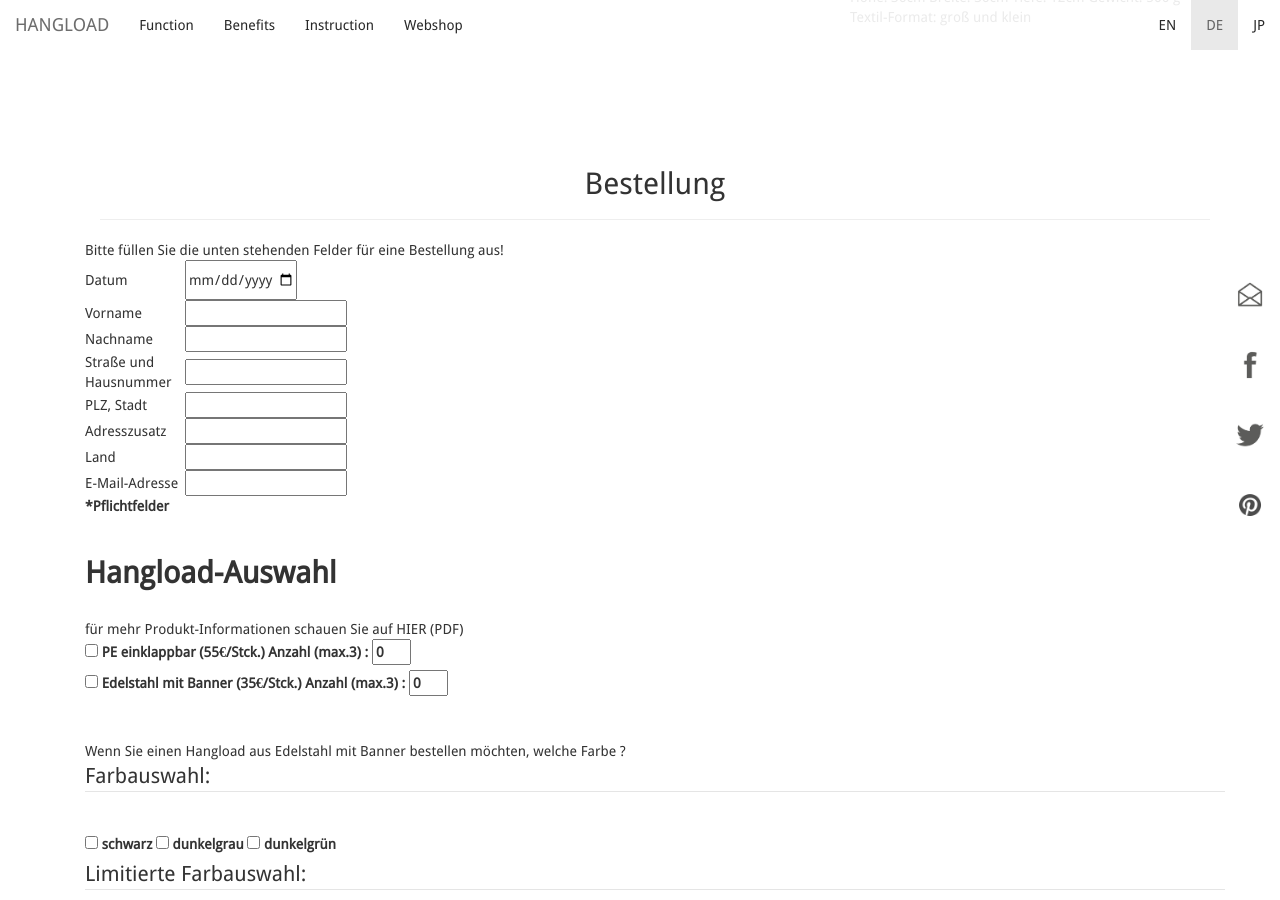
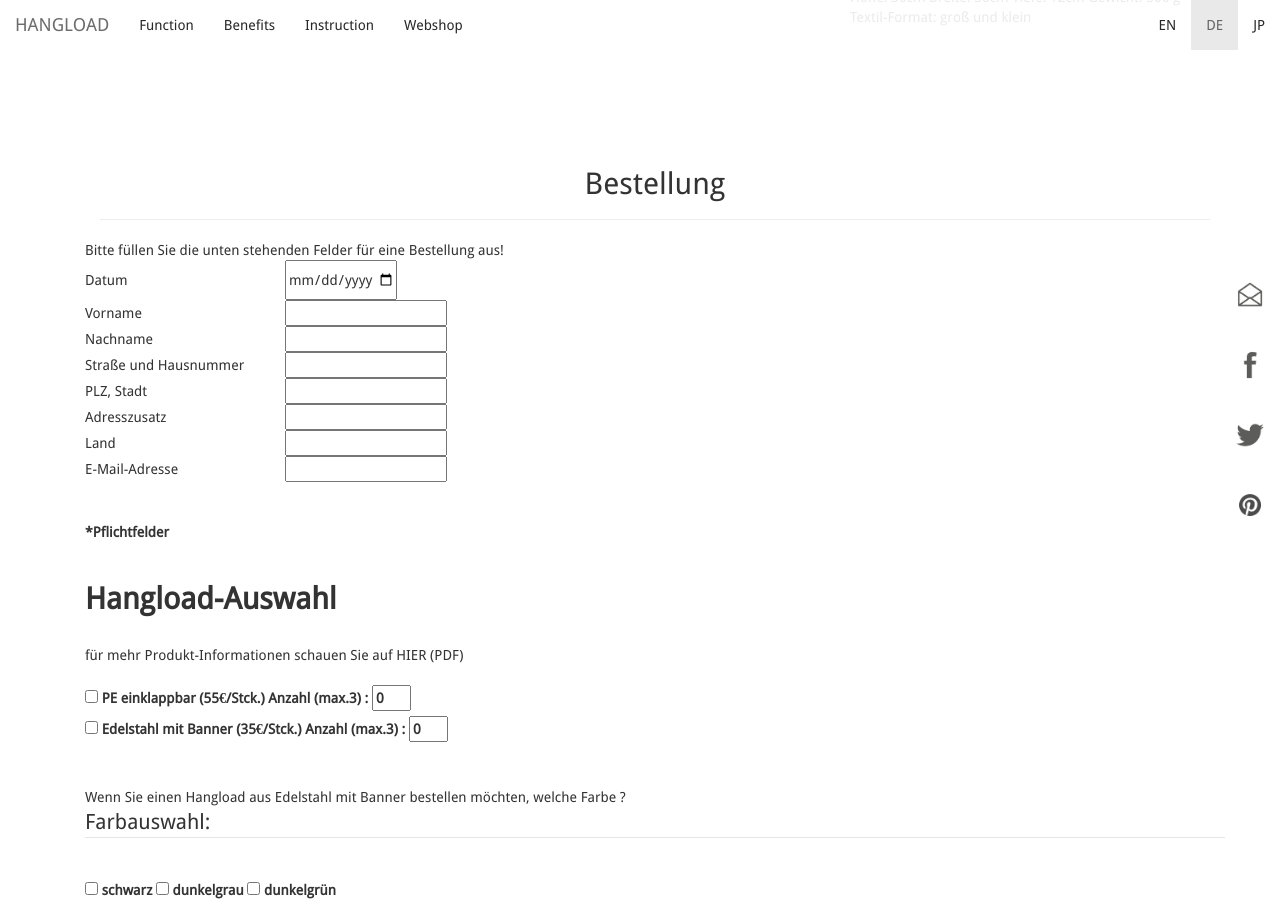
Before and after one commit to bodokaiser/hangload.com, a Jekyll site: the page built from de/webshop/index.html, in a window 1280 px wide and 900 px high, scrolled down 1708 px. Built offline with Jekyll 4.4.1, drawn with Linux system fonts in a browser that asks for light colours; nearby versions of some CDN libraries; library files that are not in the unit come from our copies; Markdown is read by kramdown in place of the engine named in the settings.

Commit message:
Update index.html

```diff
--- a/de/webshop/index.html
+++ b/de/webshop/index.html
@@ -156,7 +156,7 @@
 <table border="0">
 
 <tr>
-    <td width="100px" > Datum  </td>
+    <td width="200px" > Datum  </td>
      <td> <input type="date" min="2014-08-23" max="2150-12-31"> </td>
 </tr>
 <tr>
@@ -189,6 +189,8 @@
     <td><input type="email" name="E-Mail-Adresse" required> </td>
 </tr>
 </table>
+<br>
+<br>
 <strong> *Pflichtfelder </strong>
 
 <br>
@@ -196,6 +198,7 @@
 <h2> <strong>Hangload-Auswahl </strong> </h2> <br>
 
 für mehr Produkt-Informationen schauen Sie auf HIER (PDF) <br>
+<br>
 
 
 <label><input type="checkbox" name="PE"> PE einklappbar (55€/Stck.) </label>
@@ -228,7 +231,7 @@
 
 
 Weitere Anmerkungen: <br>
-<textarea width="1000px" name="Anmerkungen" >
+<textarea cols="80" rows="5" name="Anmerkungen" >
 </textarea>
 <br>
 
```
